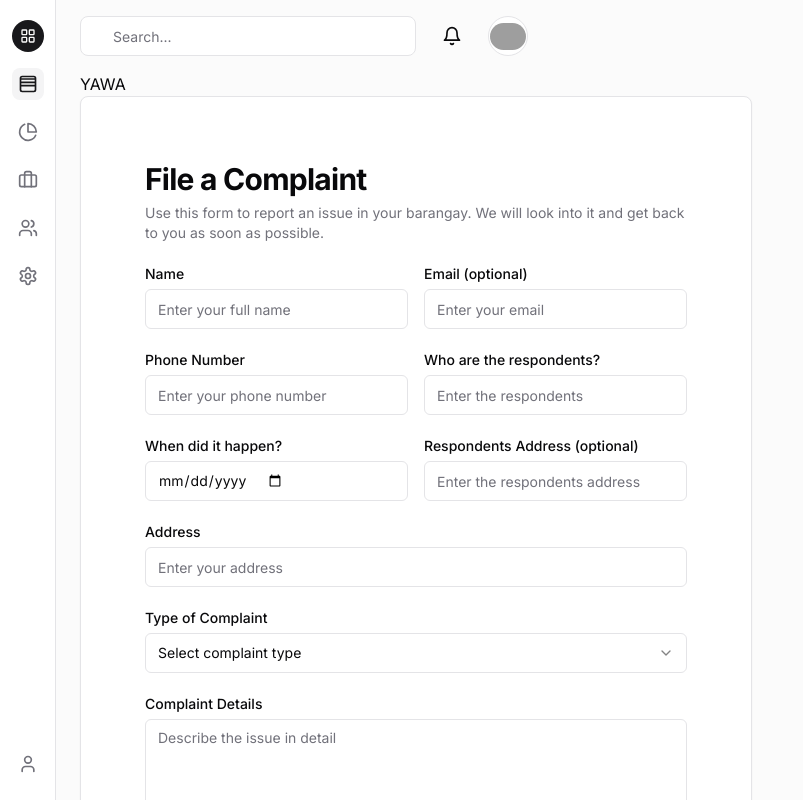
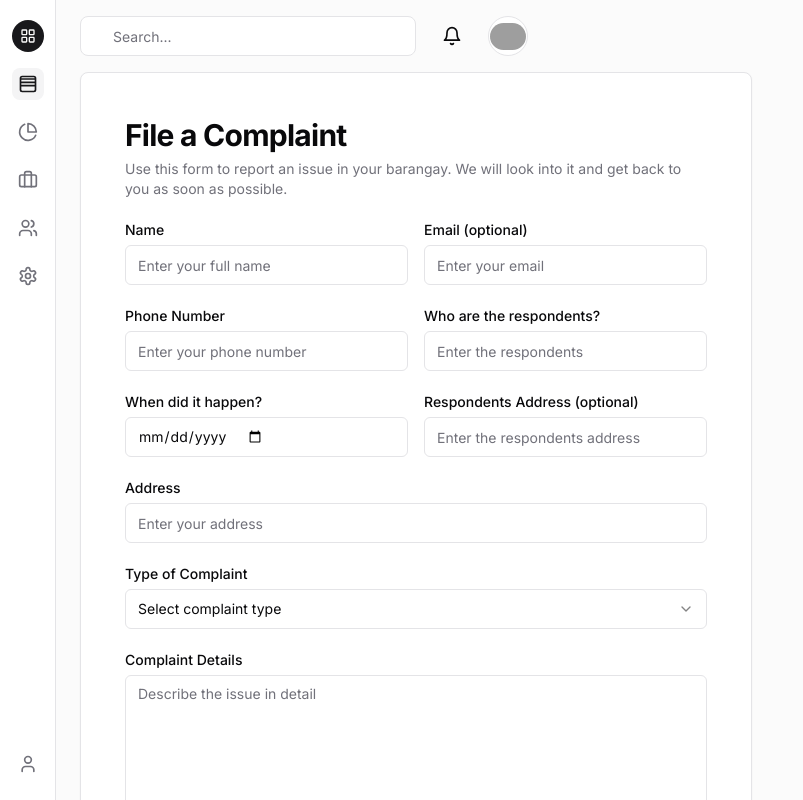
Before and after one commit to GiannIsidore/ts-crime, a Next.js app: page /dashboard/form in a window 1280 px wide. Shown: the top 800 px of the page, without its empty margins (0-803 px from the left). Built offline with nearby package versions, Linux system fonts and the light colour scheme; grey boxes are pictures that could not be loaded.

Commit message:
removed some unnecessary strings

```diff
--- a/app/dashboard/form/page.tsx
+++ b/app/dashboard/form/page.tsx
@@ -45,8 +45,7 @@ const Form = () => {
   };
   return (
     <div>
-      YAWA
-      <Card className="w-full max-w-2xl mx-auto p-6 sm:p-8 md:p-10">
+      <Card className="w-full max-w-2xl mx-auto p-3 sm:p-4 md:p-5">
         <CardHeader>
           <CardTitle className="text-3xl font-bold">File a Complaint</CardTitle>
           <CardDescription>
```
